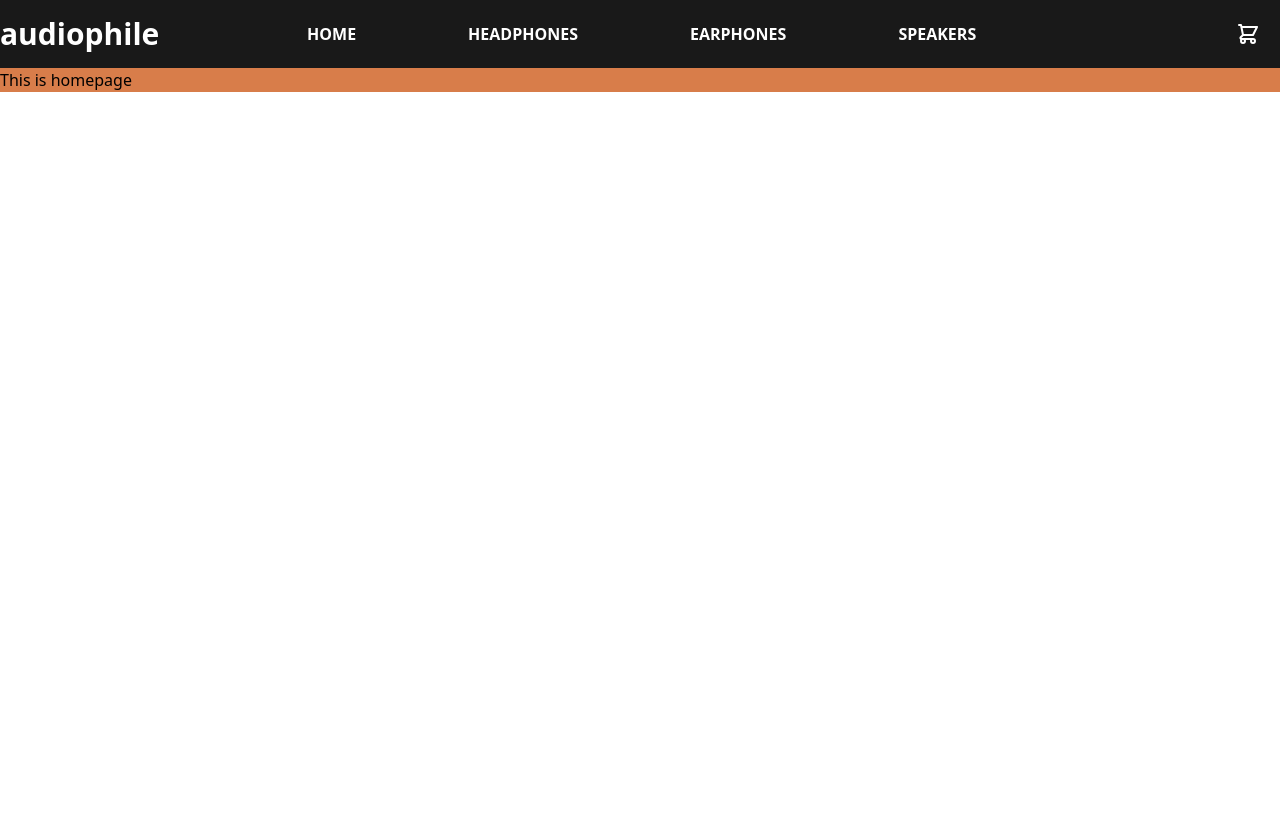
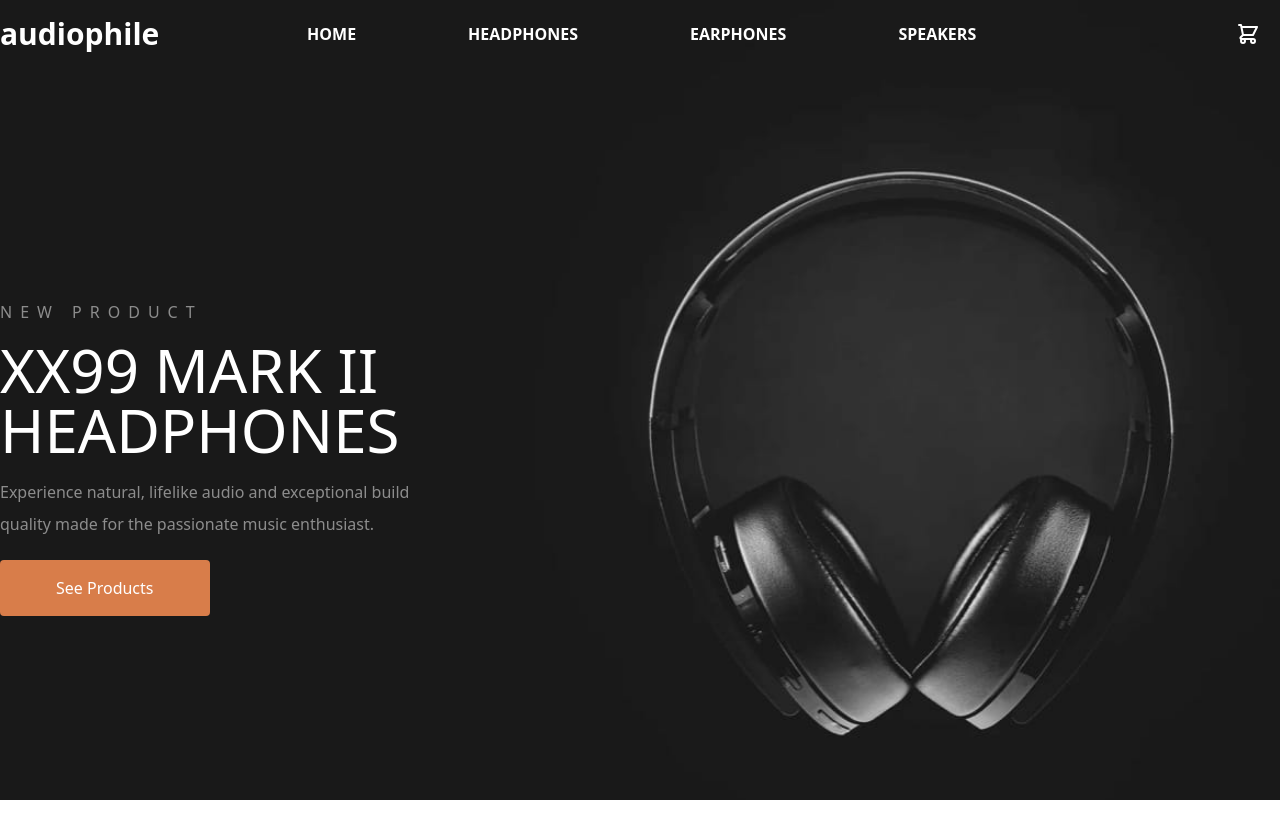
Before and after one commit to zillur-rgb/Audiophile, a React (Create React App) app: page / in a window 1280 px wide. Shown: the top 838 px of the page. Before the commit the page ends 800 px from the top, so only its background shows below. Built offline with nearby package versions, Linux system fonts and the light colour scheme.

Commit message:
Hero Area

```diff
--- a/src/App.css
+++ b/src/App.css
@@ -0,0 +1,14 @@
+* {
+  border: none;
+  margin: 0;
+  padding: 0;
+}
+
+h1,
+h2,
+h3,
+h4,
+h5 {
+  margin: 0;
+  padding: 0;
+}
--- a/src/App.js
+++ b/src/App.js
@@ -1,11 +1,9 @@
 import "./App.css";
-import Navbar from "./Components/Navbar/Navbar";
 import Allpages from "./pages/Allpages/Allpages";
 
 function App() {
   return (
-    <div className=" bg-orange ">
-      <Navbar />
+    <div className="bg-bg">
       <Allpages />
     </div>
   );
--- /dev/null
+++ b/src/Components/Banner/Banner.jsx
@@ -0,0 +1,24 @@
+import React from "react";
+import Button from "../Button/Button";
+import Navbar from "../Navbar/Navbar";
+
+const Banner = () => {
+  return (
+    <div className="bg-hero-mobile md:bg-hero-desktop h-full bg-cover bg-center bg-no-repeat w-full">
+      <Navbar />
+      <div className="texts container h-full mx-auto flex flex-col items-center md:items-start justify-center">
+        <p className="text-text tracking-widest text-center">NEW PRODUCT</p>
+        <h1 className="text-3xl xl:text-6xl uppercase font-medium text-white text-center md:text-left w-full md:w-1/3 leading-snug mt-4">
+          XX99 MARK II HEADPHONES
+        </h1>
+        <p className="text-text w-2/3 md:w-1/3 mt-4 leading-8 m:text-center">
+          Experience natural, lifelike audio and exceptional build quality made
+          for the passionate music enthusiast.
+        </p>
+        <Button label="See Products" />
+      </div>
+    </div>
+  );
+};
+
+export default Banner;
--- /dev/null
+++ b/src/Components/Button/Button.js
@@ -0,0 +1,11 @@
+import React from "react";
+
+const Button = ({ label }) => {
+  return (
+    <button className="rounded bg-orange px-14 py-4 text-white hover:bg-orange-light my-5">
+      {label}
+    </button>
+  );
+};
+
+export default Button;
--- a/src/Components/Navbar/Navbar.jsx
+++ b/src/Components/Navbar/Navbar.jsx
@@ -31,7 +31,7 @@ const Navbar = () => {
   ];
 
   return (
-    <div className="  bg-black">
+    <div>
       <div className="container py-4 flex items-center mx-auto justify-between">
         <div className="logo">
           <h1 className="text-white font-black text-3xl">audiophile</h1>
--- a/src/pages/Home.js
+++ b/src/pages/Home.js
@@ -1,9 +1,10 @@
 import React from "react";
+import Banner from "../Components/Banner/Banner";
 
 const Home = () => {
   return (
-    <div>
-      <h1>This is homepage</h1>
+    <div className="h-screen">
+      <Banner />
     </div>
   );
 };
--- a/tailwind.config.js
+++ b/tailwind.config.js
@@ -1,6 +1,16 @@
 module.exports = {
   content: ["./src/**/*.{js,jsx,ts, tsx}"],
   theme: {
+    extend: {
+      lineHeight: {
+        "extra-loose": "2.5",
+        12: "3rem",
+      },
+      backgroundImage: {
+        "hero-desktop": "url('/src/assets/images/home/desktop/image-hero.jpg')",
+        "hero-mobile": "url('/src/assets/images/home/mobile/image-hero.jpg')",
+      },
+    },
     colors: {
       bg: "#fafafa",
       orange: "#d87d4a",
@@ -18,6 +28,16 @@ module.exports = {
     fontFamily: {
       manrope: ["Manrope", "sans-serif"],
     },
+
+    letterSpacing: {
+      tightest: "-.075em",
+      tighter: "-.05em",
+      tight: "-.025em",
+      normal: "0",
+      wide: ".025em",
+      wider: ".05em",
+      widest: ".5em",
+    },
   },
   plugins: [],
 };
```
